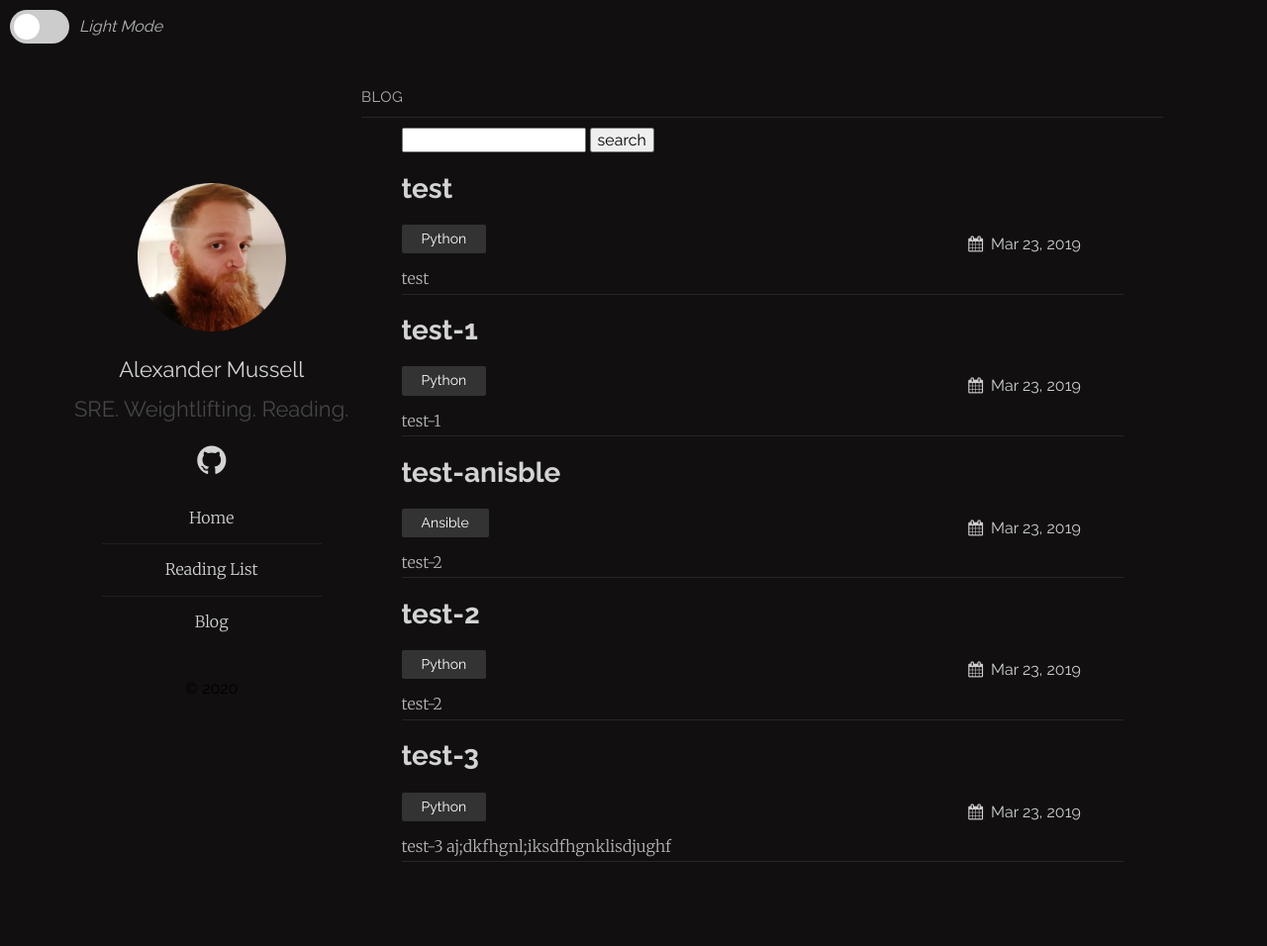
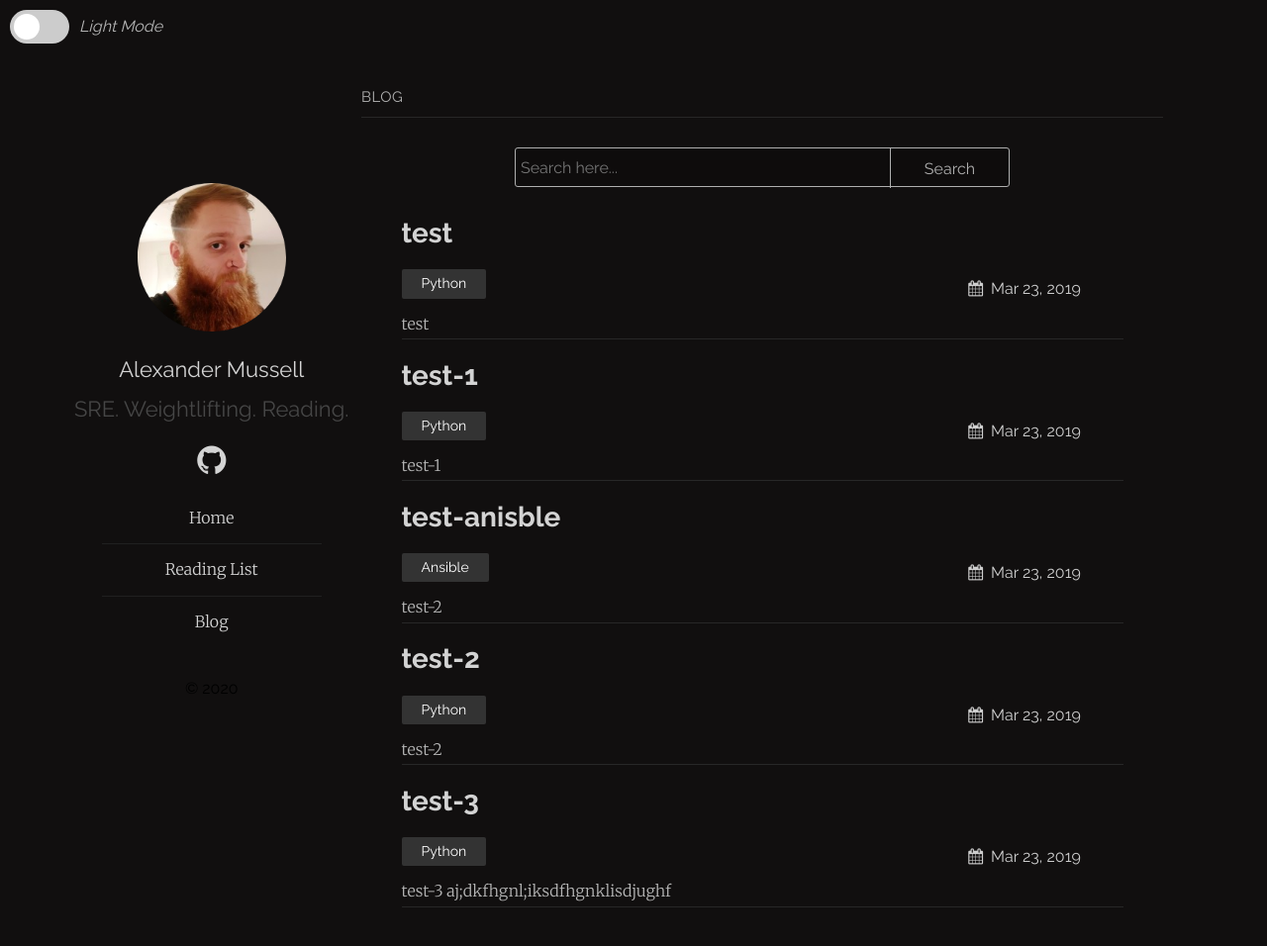
Before and after one commit to AlexMussell/alexmussell.github.io, a Jekyll site: the page built from blog.md, in a window 1280 px wide and 962 px high. Shown: the top 956 px of the window at 99% size. Built offline with Jekyll 4.4.1, drawn with Linux system fonts in a browser that asks for light colours; comment, search, counter and statistics services are not loaded.

Commit message:
search bar done for dark mode

```diff
--- a/_layouts/blog.html
+++ b/_layouts/blog.html
@@ -15,11 +15,13 @@ layout: default
   </li>
 
   <div class="post-content-container">
-    {% assign filename = "/search.html" %}
-    <form action="{{ site.baseurl | append: filename }}" method="get">
-      <input type="text" id="search-box" name="query">
-      <input type="submit" value="search">
-    </form>
+    <div class="search-form">
+      {% assign filename = "/search.html" %}
+      <form action="{{ site.baseurl | append: filename }}" method="get" class="search">
+        <input type="text" id="search-box" name="query" placeholder="Search here...">
+        <button type="submit">Search</button>
+      </form>
+    </div>
 
       {%- for post in site.posts -%}
         <li>
--- a/_sass/plain.scss
+++ b/_sass/plain.scss
@@ -464,9 +464,8 @@ main {
   transform:  translate(-50%,50%);
   background: #2f3640;
   height: 40px;
-  border-radius: 40px;
+  border-radius: 50px;
   padding: 10px;
-
 }
 
 .searchBox:hover > .searchInput {
@@ -503,7 +502,7 @@ color : #2f3640;
   transition: 0.4s;
   line-height: 40px;
   width: 0px;
-
+  border-radius: 30px;
 }
 
 @media screen and (max-width: 620px) {
@@ -521,3 +520,51 @@ color : #2f3640;
   left: 55%;
   font-size: large;
 }
+
+.search {
+  width: 500px;
+  height: 40px;
+  margin: 30px auto;
+  background: #444;
+  background: rgba(0,0,0,.2);
+  border-radius:  3px;
+  border: 1px solid var(--secondary-colour);
+
+  input {
+    width: 370px;
+    padding: 10px 5px;
+    float: left;
+    color: #ccc;
+    border: 0;
+    background: transparent;
+    border-radius: 3px 0 0 3px;
+    &:focus {
+      outline: 0;
+      background:transparent;
+    }
+  }
+
+  button {
+    position: relative;
+    float: right;
+    border: 0;
+    padding: 0;
+    cursor: pointer;
+    height: 40px;
+    width: 120px;
+    color: var(--secondary-colour);
+    background: transparent;
+    border-left: 1px solid var(--secondary-colour);
+    border-radius: 0 3px 3px 0;
+    &:hover {
+      background: var(--secondary-colour);
+      color:#444;
+    }
+    &:active {
+      box-shadow: 0px 0px 12px 0px rgba(225, 225, 225, 1);
+    }
+    &:focus {
+      outline: 0;
+    }
+  }
+}
```
Also changed, not shown: _layouts/search.html (+7 -6 lines), assets/js/search.js (line endings or trailing spaces).
